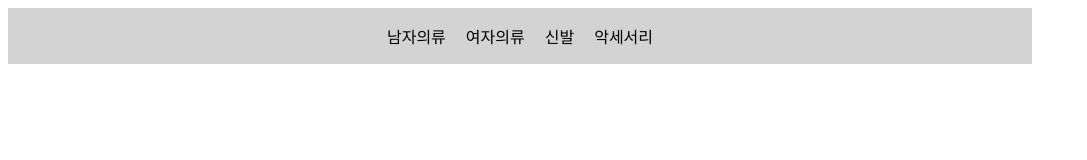
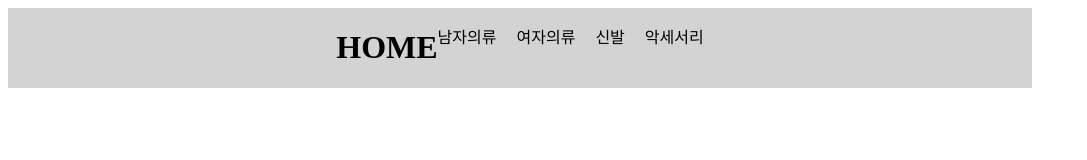
Before and after one commit to kimwoojin123/Shopping-mall, a website: page index.html in a window 1280 px wide. Shown: the whole page, without its empty margins (0-1087 px from the left). Drawn offline with Linux system fonts and the light colour scheme.

Commit message:
home 버튼 만들 부분 추가

```diff
--- a/index.html
+++ b/index.html
@@ -7,7 +7,8 @@
     <link rel="stylesheet" href="styles.css">
 </head>
 <body>
-    <div id="root1">
+  <div id="root1">
+    <h1>HOME</h1>
     <aside id="categories">
         <ul>
             <li>
```
